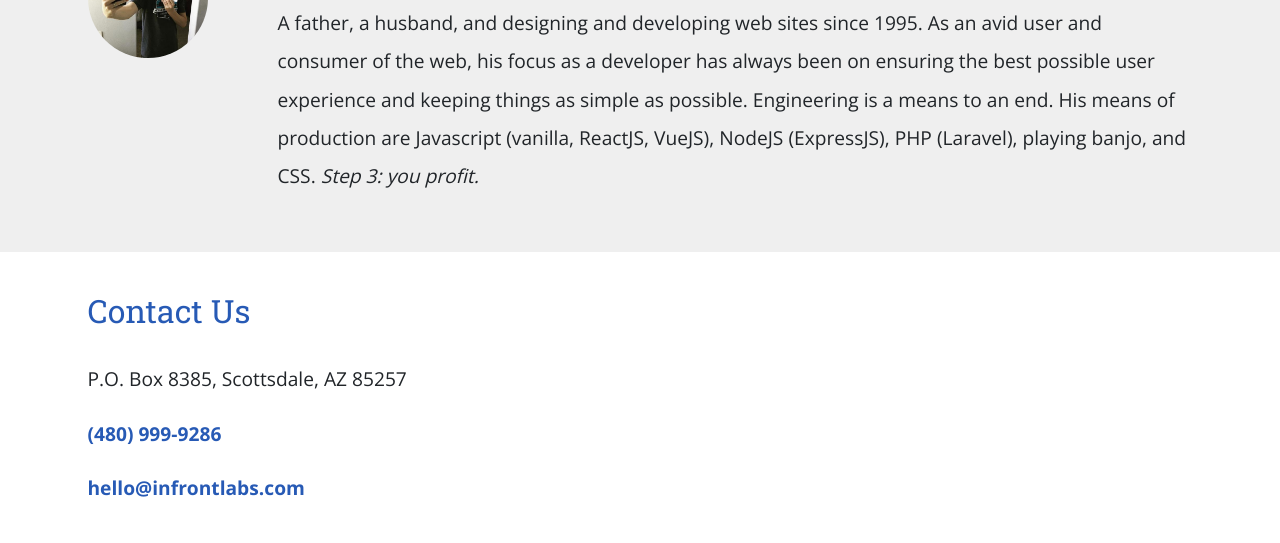
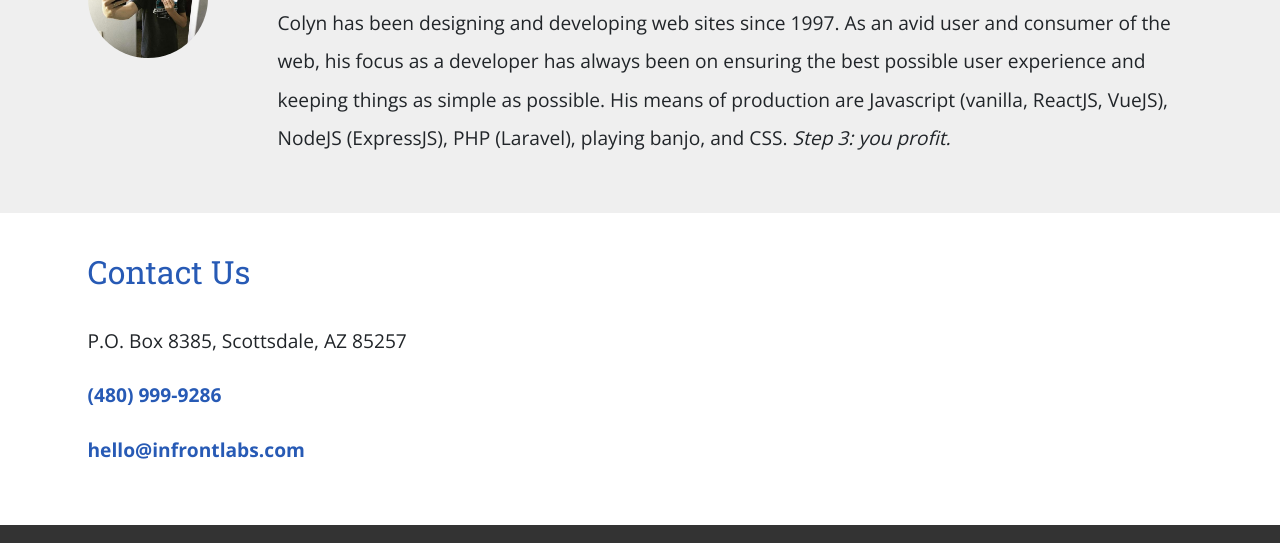
Before and after one commit to colynb/infrontlabs.com, a website built with Parcel: page src/index.pug in a window 1280 px wide. Shown: the part 2460-3003 px from the top of the page. Built offline with nearby package versions, Linux system fonts and the light colour scheme.

Commit message:
simplified bio

```diff
--- a/src/index.pug
+++ b/src/index.pug
@@ -75,7 +75,7 @@ html
               a.ml-3(href="https://www.linkedin.com/in/colyn/" style="color: black;" title="Colyn's LinkedIn" target="_blank")
                 | <i class="fab fa-linkedin"></i>
             div
-              p A father, a husband, and designing and developing web sites since 1995. As an avid user and consumer of the web, his focus as a developer has always been on ensuring the best possible user experience and keeping things as simple as possible. Engineering is a means to an end. His means of production are Javascript (vanilla, ReactJS, VueJS), NodeJS (ExpressJS), PHP (Laravel), playing banjo, and CSS. <em>Step 3: you profit.</em>
+              p Colyn has been designing and developing web sites since 1997. As an avid user and consumer of the web, his focus as a developer has always been on ensuring the best possible user experience and keeping things as simple as possible. His means of production are Javascript (vanilla, ReactJS, VueJS), NodeJS (ExpressJS), PHP (Laravel), playing banjo, and CSS. <em>Step 3: you profit.</em>
 
 
 
```
